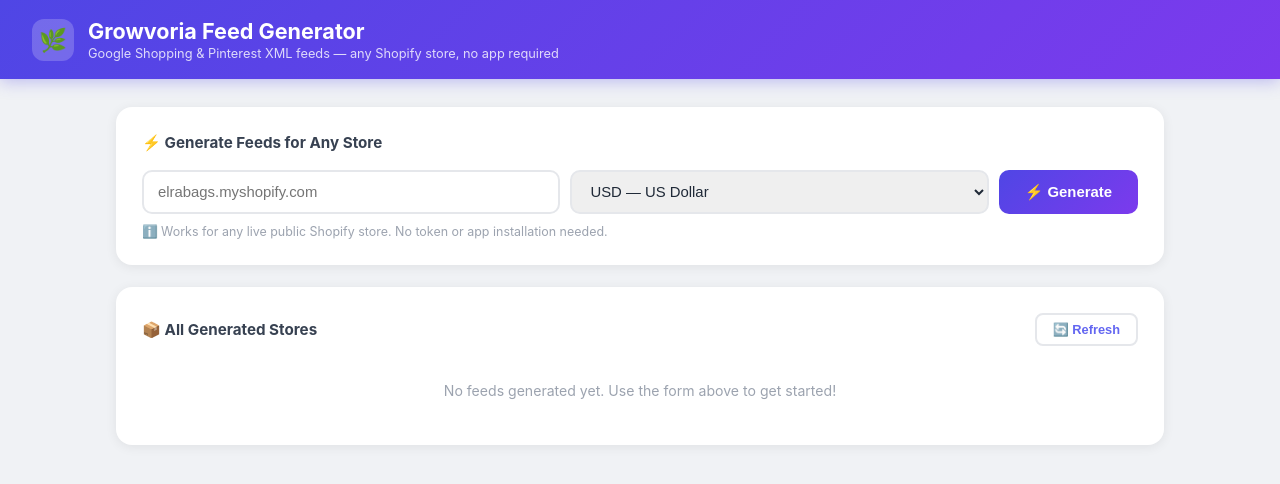
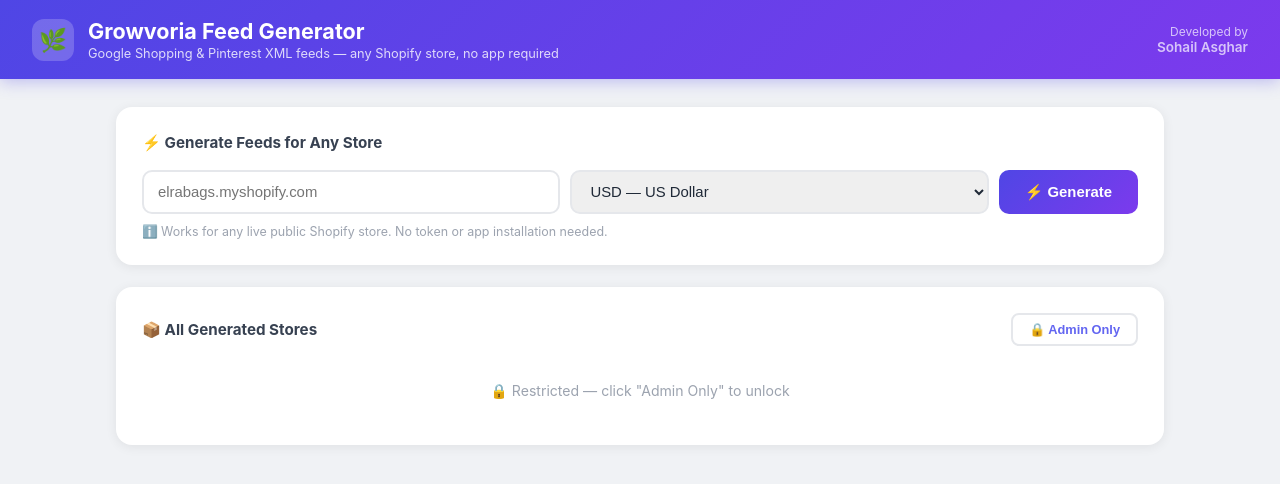
Before and after one commit to Sohail0373/sohail, a FastAPI app: page / in a window 1280 px wide. Shown: the top 484 px of the page. Run offline with FastAPI, Linux system fonts and the light colour scheme; data that the repository does not hold is empty.

Commit message:
Dashboard: add credit header, PIN-lock stores section
- "Developed by Sohail Asghar" added to header
- All Generated Stores section locked behind admin PIN
- PIN verified client-side via SHA-256 (session-persisted)

Co-Authored-By: Claude Sonnet 4.6 <noreply@anthropic.com>

```diff
--- a/app/templates/index.html
+++ b/app/templates/index.html
@@ -8,10 +8,13 @@
 *{box-sizing:border-box;margin:0;padding:0}
 body{font-family:-apple-system,BlinkMacSystemFont,'Segoe UI',Roboto,sans-serif;background:#f0f2f5;color:#1a1a2e;min-height:100vh}
 a{color:inherit;text-decoration:none}
-header{background:linear-gradient(135deg,#4f46e5,#7c3aed);color:#fff;padding:18px 32px;display:flex;align-items:center;gap:14px;box-shadow:0 2px 16px rgba(79,70,229,.35)}
+header{background:linear-gradient(135deg,#4f46e5,#7c3aed);color:#fff;padding:18px 32px;display:flex;align-items:center;justify-content:space-between;gap:14px;box-shadow:0 2px 16px rgba(79,70,229,.35)}
+.header-left{display:flex;align-items:center;gap:14px}
 .logo{width:42px;height:42px;background:rgba(255,255,255,.2);border-radius:12px;display:flex;align-items:center;justify-content:center;font-size:1.4rem}
 header h1{font-size:1.35rem;font-weight:700}
 header p{font-size:.8rem;opacity:.8;margin-top:2px}
+.header-credit{font-size:.75rem;opacity:.7;text-align:right;white-space:nowrap}
+.header-credit strong{display:block;font-size:.85rem;opacity:1;font-weight:600}
 .container{max-width:1080px;margin:0 auto;padding:28px 16px}
 .card{background:#fff;border-radius:16px;box-shadow:0 2px 12px rgba(0,0,0,.07);padding:26px;margin-bottom:22px}
 .card-title{font-size:.95rem;font-weight:700;color:#374151;margin-bottom:18px;display:flex;align-items:center;gap:8px}
@@ -81,10 +84,16 @@ input[type=text]:focus,select:focus{border-color:#6366f1;box-shadow:0 0 0 3px rg
 <body>
 
 <header>
+  <div class="header-left">
     <div class="logo">🌿</div>
     <div>
       <h1>Growvoria Feed Generator</h1>
       <p>Google Shopping &amp; Pinterest XML feeds — any Shopify store, no app required</p>
+    </div>
+  </div>
+  <div class="header-credit">
+    Developed by
+    <strong>Sohail Asghar</strong>
   </div>
 </header>
 
@@ -135,13 +144,21 @@ input[type=text]:focus,select:focus{border-color:#6366f1;box-shadow:0 0 0 3px rg
     <div class="feeds-grid" id="feeds-grid"></div>
   </div>
 
-  <!-- All Stores -->
+  <!-- All Stores — PIN protected -->
   <div class="card">
     <div style="display:flex;justify-content:space-between;align-items:center;margin-bottom:16px">
       <div class="card-title" style="margin:0">📦 All Generated Stores</div>
+      <button class="btn btn-ghost btn-sm" id="unlock-btn" onclick="unlockStores()">🔒 Admin Only</button>
+    </div>
+    <div id="stores-locked" style="text-align:center;padding:20px 0;color:#9ca3af;font-size:.88rem">
+      🔒 Restricted — click "Admin Only" to unlock
+    </div>
+    <div id="stores-section" style="display:none">
+      <div style="display:flex;justify-content:flex-end;margin-bottom:12px">
         <button class="btn btn-ghost btn-sm" onclick="loadStores()">🔄 Refresh</button>
       </div>
-    <div id="stores-list"><p class="empty">Loading...</p></div>
+      <div id="stores-list"></div>
+    </div>
   </div>
 
 </div>
@@ -265,7 +282,37 @@ function regenStore(slug){
 }
 
 document.getElementById('domain').addEventListener('keydown',e=>{if(e.key==='Enter')generate();});
+
+// ── Admin PIN for stores section ─────────────────────────────────────────────
+// SHA-256 hash of your PIN — change PIN by updating this hash
+// Current PIN: sa786 → hash below
+const ADMIN_HASH = 'bcc5e73e492d0acaf81ef895e6da4327a09f07d05ae5c115ac76ae09384b63e1';
+
+async function sha256(str){
+  const buf=await crypto.subtle.digest('SHA-256',new TextEncoder().encode(str));
+  return Array.from(new Uint8Array(buf)).map(b=>b.toString(16).padStart(2,'0')).join('');
+}
+
+async function unlockStores(){
+  // Check session
+  if(sessionStorage.getItem('admin_ok')==='1'){showStores();return;}
+  const pin=prompt('Enter admin PIN:');
+  if(!pin)return;
+  const hash=await sha256(pin);
+  if(hash===ADMIN_HASH){
+    sessionStorage.setItem('admin_ok','1');
+    showStores();
+  }else{
+    alert('Wrong PIN');
+  }
+}
+
+function showStores(){
+  document.getElementById('stores-locked').style.display='none';
+  document.getElementById('stores-section').style.display='block';
+  document.getElementById('unlock-btn').textContent='🔓 Admin';
   loadStores();
+}
 </script>
 </body>
 </html>
```
Lines whose indentation alone changed are shown as unchanged.
